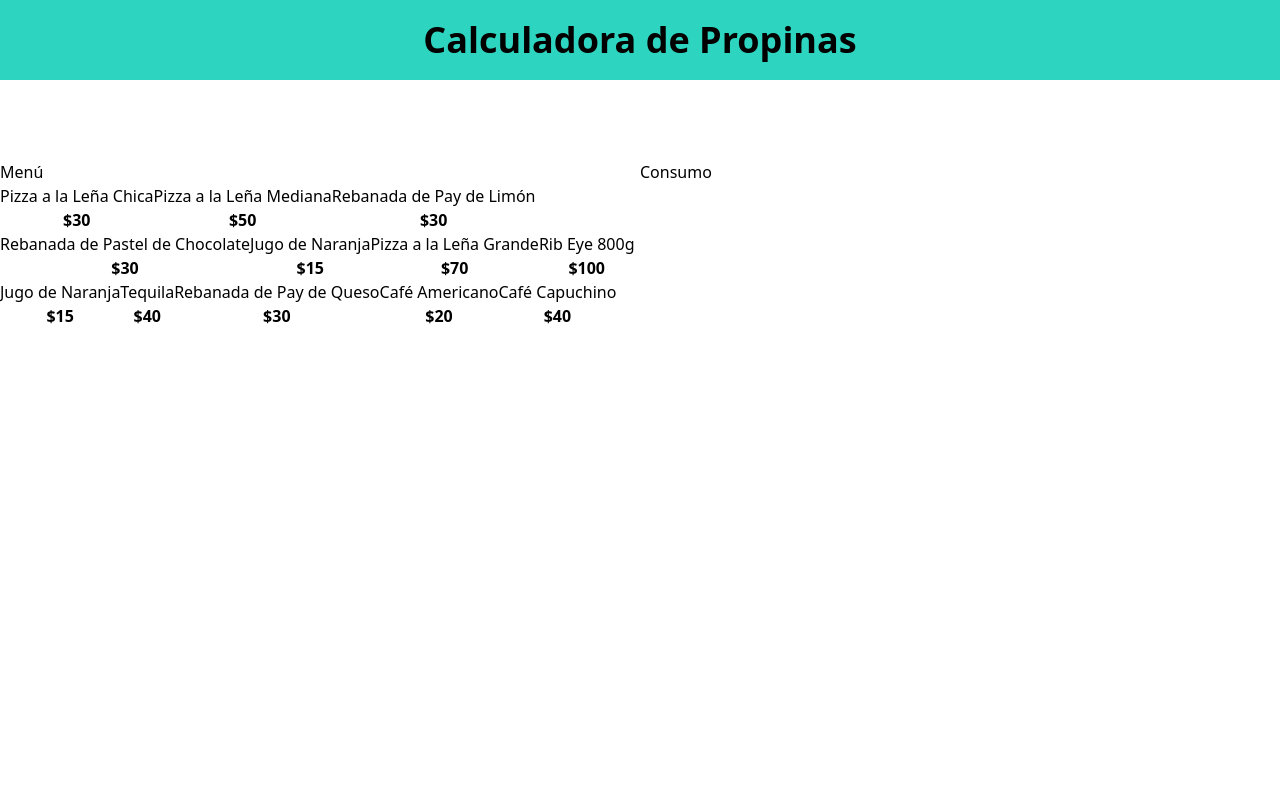
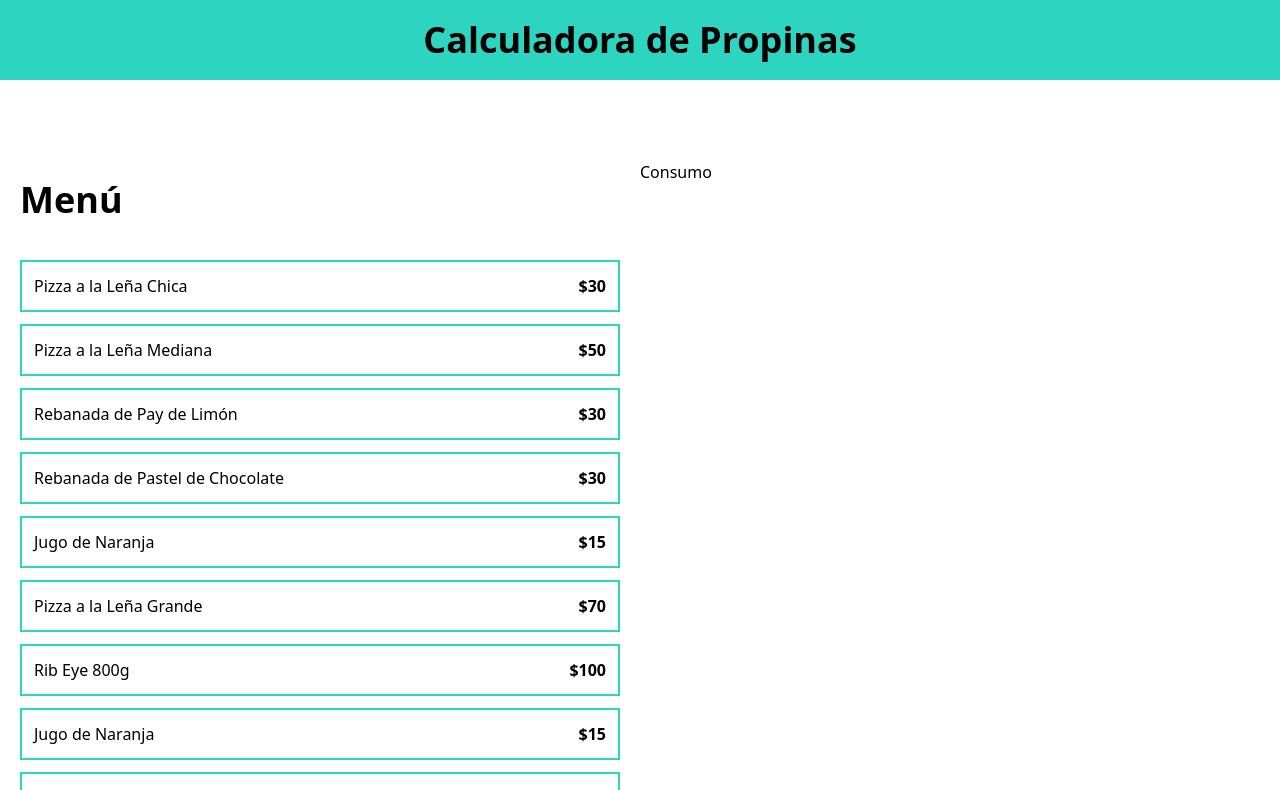
Before and after one commit to landogomez/calculadora-propinas, a React (Vite) app: page / in a window 1280 px wide. Shown: the top 790 px of the page. Built offline with nearby package versions, Linux system fonts and the light colour scheme.

Commit message:
Se creo el componente MenuItem

```diff
--- a/src/App.tsx
+++ b/src/App.tsx
@@ -12,9 +12,10 @@
       </header>
 
       <main className=" max-w-7xl mx-auto py-20 grid md:grid-cols-2">
-        <div>
-          <h2>Menú</h2>
+        <div className="p-5">
+          <h2 className=" text-4xl font-black">Menú</h2>
 
+          <div className="space-y-3 mt-10">
             {menuItems.map(item => (
               <MenuItem
                 key={item.id}
@@ -22,6 +23,7 @@
 
               />
             ))}
+          </div>
 
         </div>
 
--- a/src/components/MenuItem.tsx
+++ b/src/components/MenuItem.tsx
@@ -6,6 +6,7 @@
 export default function MenuItem({item} : MenuItemProps) {
   return (
     <button
+    className="border-2 border-teal-400 hover:bg-teal-100 w-full p-3 flex justify-between"
 
     >
 
```
Lines whose indentation alone changed are shown as unchanged.
